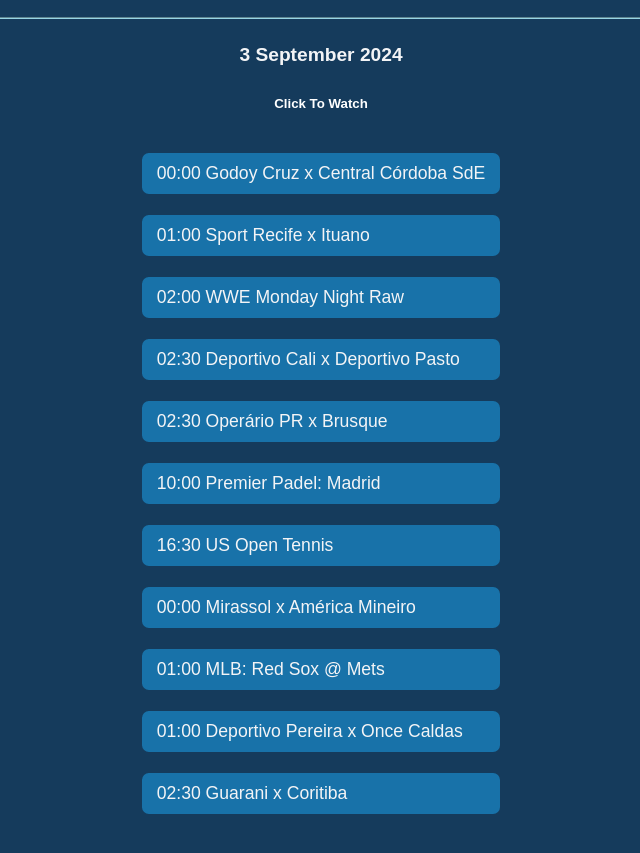
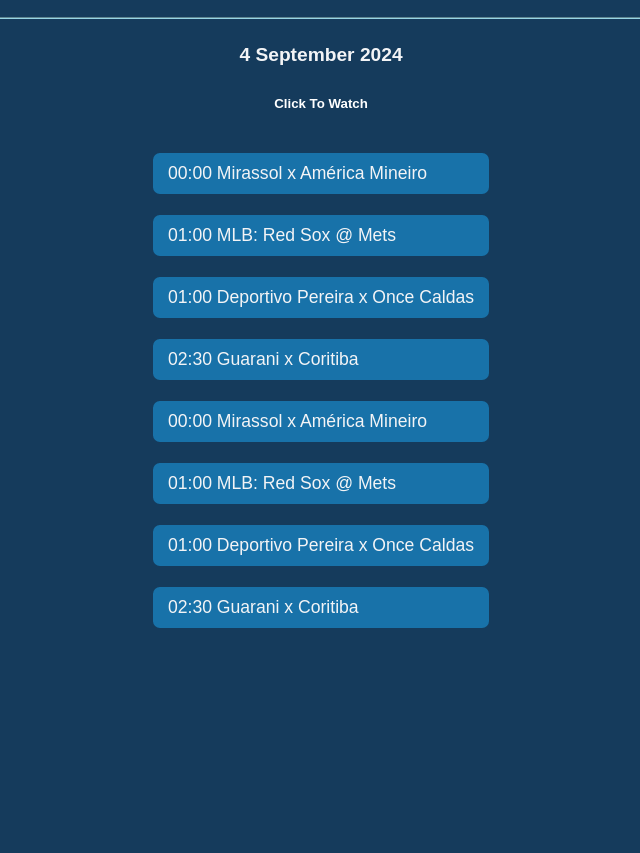
Before and after one commit to allheree/liv, a plain HTML site: page index.html in a window 1280 px wide. Shown: the part 95-948 px from the top of the page, without its empty margins (319-959 px from the left). After the commit the page ends 800 px from the top, so only its background shows below. Drawn offline with Linux system fonts and the light colour scheme.

Commit message:
Add files via upload

```diff
--- a/index.html
+++ b/index.html
@@ -110,21 +110,17 @@
 <body>
     <h1>Sport Schedule</h1>
     <hr>
-    <h4>3 September 2024</h4>
+    <h4>4 September 2024</h4>
     <h5>Click To Watch</h2>
     <ul>
 
-        <li><a href="https://v4.sportsonline.si/channels/hd/hd11.php">00:00 Godoy Cruz x Central Córdoba SdE</a></li>
-        <li><a href="https://v4.sportsonline.si/channels/bra/br1.php">01:00 Sport Recife x Ituano</a></li>
-        <li><a href="https://v4.sportsonline.si/channels/hd/hd1.php">02:00 WWE Monday Night Raw</a></li>
-        <li><a href="https://v4.sportsonline.si/channels/hd/hd10.php">02:30 Deportivo Cali x Deportivo Pasto</a></li>
-        <li><a href="https://v4.sportsonline.si/channels/bra/br3.php">02:30 Operário PR x Brusque</a></li>
-        <li><a href="https://v4.sportsonline.si/channels/pt/sporttv2.php">10:00 Premier Padel: Madrid</a></li>
-        <li><a href="https://v4.sportsonline.si/channels/hd/hd2.php">16:30 US Open Tennis</a></li>
+
         <li><a href="https://v4.sportsonline.si/channels/bra/br1.php">00:00 Mirassol x América Mineiro</a></li>
         <li><a href="https://v4.sportsonline.si/channels/hd/hd1.php">01:00 MLB: Red Sox @ Mets</a></li>
         <li><a href="https://v4.sportsonline.si/channels/hd/hd10.php">01:00 Deportivo Pereira x Once Caldas</a></li>
         <li><a href="https://v4.sportsonline.si/channels/bra/br1.php">02:30 Guarani x Coritiba</a></li>
-
-
+        <li><a href="https://v4.sportsonline.si/channels/bra/br1.php">00:00 Mirassol x América Mineiro</a></li>
+        <li><a href="https://v4.sportsonline.si/channels/hd/hd1.php">01:00 MLB: Red Sox @ Mets</a></li>
+        <li><a href="https://v4.sportsonline.si/channels/hd/hd10.php">01:00 Deportivo Pereira x Once Caldas</a></li>
+        <li><a href="https://v4.sportsonline.si/channels/bra/br1.php">02:30 Guarani x Coritiba</a></li>
         </ul>
```
